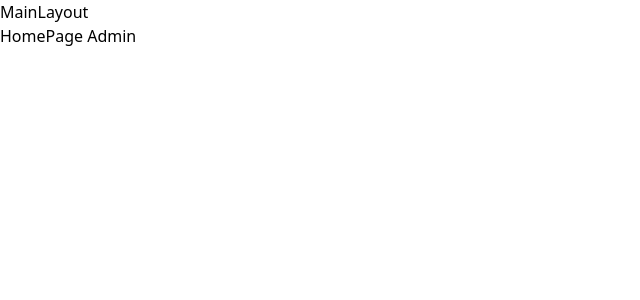
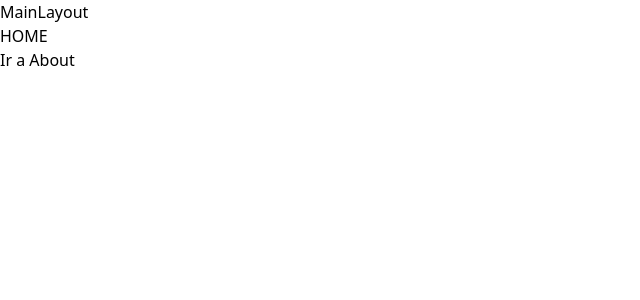
Before and after one commit to clasesucatmarlon/Curso-FullStack-MERN-FRONT, a React (Vite) app: page / in a window 1280 px wide. Shown: the top 300 px of the page, without its empty margins (0-640 px from the left). Built offline with nearby package versions, Linux system fonts and the light colour scheme.

Commit message:
feat(tickets-front): :sparkles: Navegación entre páginas
Navegación entre páginas

```diff
--- a/src/App.jsx
+++ b/src/App.jsx
@@ -11,8 +11,8 @@
       <Route path="/" element={<MainLayout />} >
         <Route index element={<HomePage />} />
         <Route path="about" element={<AboutPage />} />
+      </Route>
 
-      </Route>
       <Route path="*" element={<NotFoundPage />} />
     </Routes>
   )
--- a/src/pages/Admin/AboutPage.jsx
+++ b/src/pages/Admin/AboutPage.jsx
@@ -1,7 +1,11 @@
+import { Link } from "react-router-dom";
 
 const AboutPage = () => {
     return (
-        <div>AboutPage</div>
+        <div className="flex gap-3">
+            <h1>About</h1>
+            <Link to="/">Ir a Home</Link>
+        </div>
     )
 }
 
--- a/src/pages/Admin/HomePage.jsx
+++ b/src/pages/Admin/HomePage.jsx
@@ -1,7 +1,11 @@
+import { Link } from "react-router-dom";
 
 const HomePage = () => {
   return (
-    <div>HomePage Admin</div>
+    <div className="flex gap-3">
+      <h1>HOME</h1>
+      <Link to="/about">Ir a About</Link>
+    </div>
   )
 }
 
```
